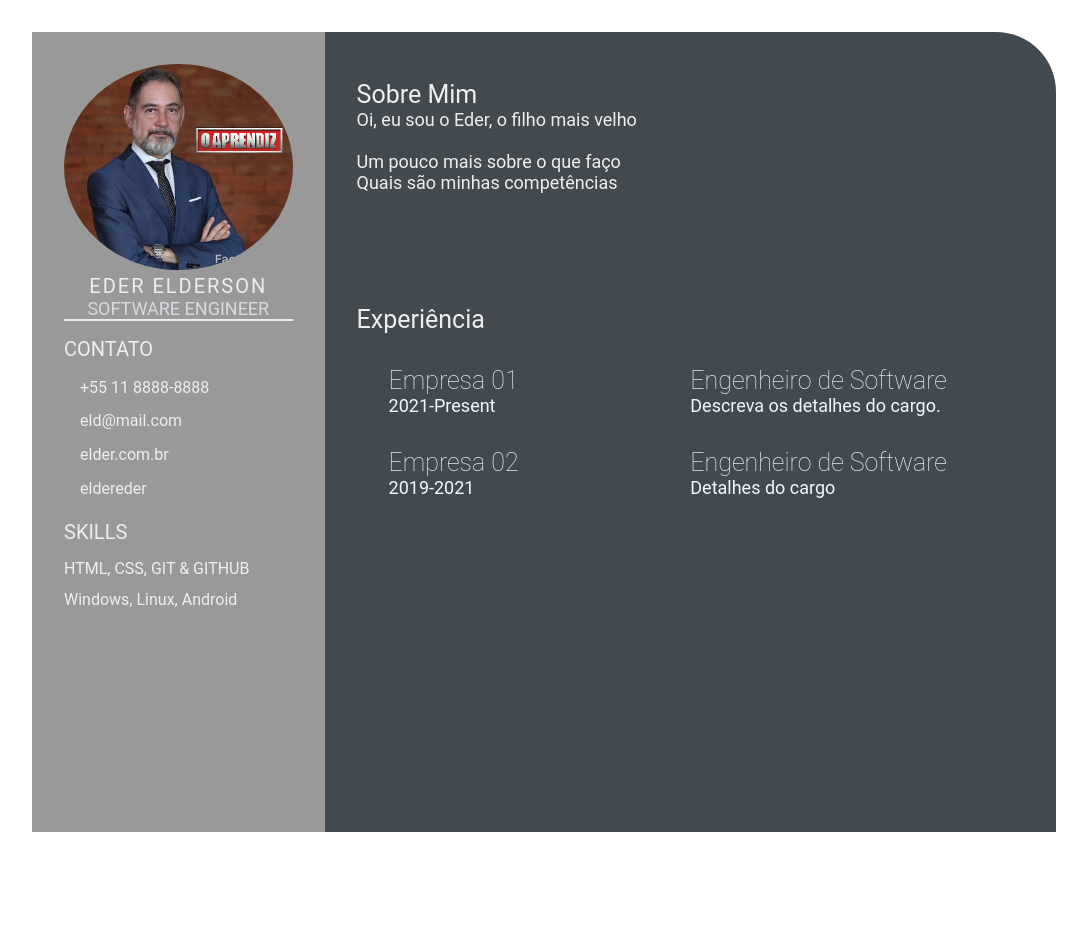
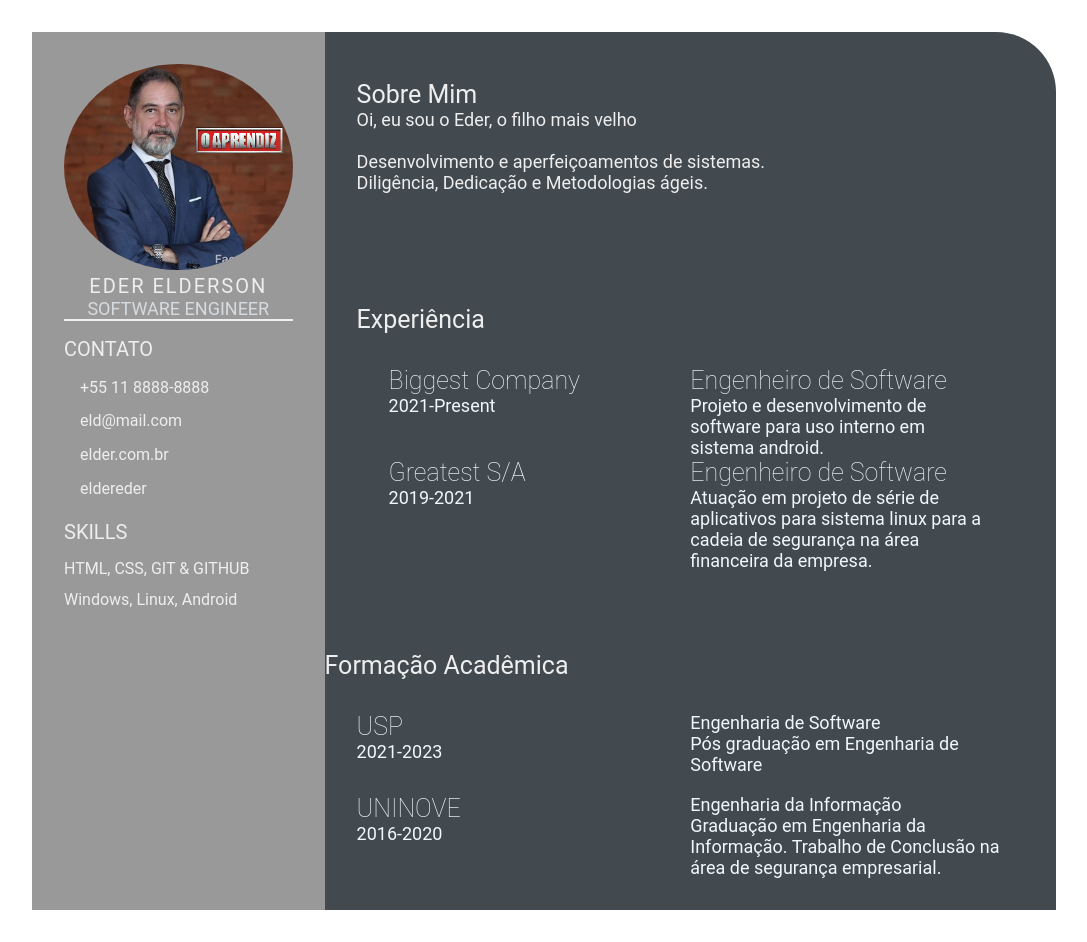
Before and after one commit to lafortunelapine/devweekgit.github.io, a plain HTML site: page index.html in a window 1280 px wide. Shown: the whole page, without its empty margins (96-1183 px from the left). Before the commit the page ends 864 px from the top, so only its background shows below. Drawn offline with Linux system fonts and the light colour scheme.

Commit message:
Feature: add education section

```diff
--- a/index.html
+++ b/index.html
@@ -1,5 +1,6 @@
 <!DOCTYPE html>
 <html lang="en">
+
 <head>
     <meta charset="UTF-8">
     <meta http-equiv="X-UA-Compatible" content="IE=edge">
@@ -10,6 +11,7 @@
     <link rel="stylesheet" href="style.css">
 
 </head>
+
 <body>
     <main class="resume-contents">
         <section class="left-section">
@@ -31,8 +33,12 @@
                 <div class="skills">
                     <p class="left-title">SKILLS</p>
                     <ul>
-                        <li><p> HTML, CSS, GIT & GITHUB</p></li>
-                        <li><p> Windows, Linux, Android</p></li>
+                        <li>
+                            <p> HTML, CSS, GIT & GITHUB</p>
+                        </li>
+                        <li>
+                            <p> Windows, Linux, Android</p>
+                        </li>
                     </ul>
                 </div>
             </div>
@@ -44,8 +50,8 @@
                     <div class="right-title">Sobre Mim</div>
                     <p class="about-me-contents">
                         Oi, eu sou o Eder, o filho mais velho<br>
-                        <br> Um pouco mais sobre o que faço
-                        <br> Quais são minhas competências
+                        <br> Desenvolvimento e aperfeiçoamentos de sistemas.
+                        <br> Diligência, Dedicação e Metodologias ágeis.
                     </p>
                 </div>
             </div>
@@ -54,25 +60,47 @@
                     <div class="right-title">Experiência</div>
                     <div class="experience-contents">
                         <div class="exp-left">
-                            <p class="exp-company-name">Empresa 01</p>
+                            <p class="exp-company-name">Biggest Company</p>
                             <p class="exp-time-period">2021-Present</p>
                         </div>
                         <div class="exp-right">
                             <p class="exp-position">Engenheiro de Software</p>
-                            <p class="exp-desc">Descreva os detalhes do cargo.</p>
+                            <p class="exp-desc">Projeto e desenvolvimento de software para uso interno em sistema android.</p>
                         </div>
                         <div class="exp-left">
-                            <p class="exp-company-name">Empresa 02</p>
+                            <p class="exp-company-name">Greatest S/A</p>
                             <p class="exp-time-period">2019-2021</p>
                         </div>
                         <div class="exp-right">
                             <p class="exp-position">Engenheiro de Software</p>
-                            <p class="exp-desc">Detalhes do cargo</p>
+                            <p class="exp-desc">Atuação em projeto de série de aplicativos para sistema linux para a cadeia de segurança na área financeira da empresa.</p>
                         </div>
                     </div>
                 </div>
             </div>
+            <section class="education-gap">
+                <div class="right-title">Formação Acadêmica</div>
+                <div class="education-contents">
+                    <div class="education-left">
+                        <p class="education-school-name">USP</p>
+                        <p class="education-time-period">2021-2023</p>
+                    </div>
+                    <div class="education-right">
+                        <p class="education-subject">Engenharia de Software</p>
+                        <p class="education-desc"> Pós graduação em Engenharia de Software</p>
+                    </div>
+                    <div class="education-left">
+                        <p class="education-school-name">UNINOVE</p>
+                        <p class="education-time-period">2016-2020</p>
+                    </div>
+                    <div class="education-right">
+                        <p class="education-subject">Engenharia da Informação</p>
+                        <p class="education-desc"> Graduação em Engenharia da Informação. Trabalho de Conclusão na área de segurança empresarial.</p>
+                    </div>
+                </div>
+            </section>
         </section>
     </main>
 </body>
+
 </html>
```
